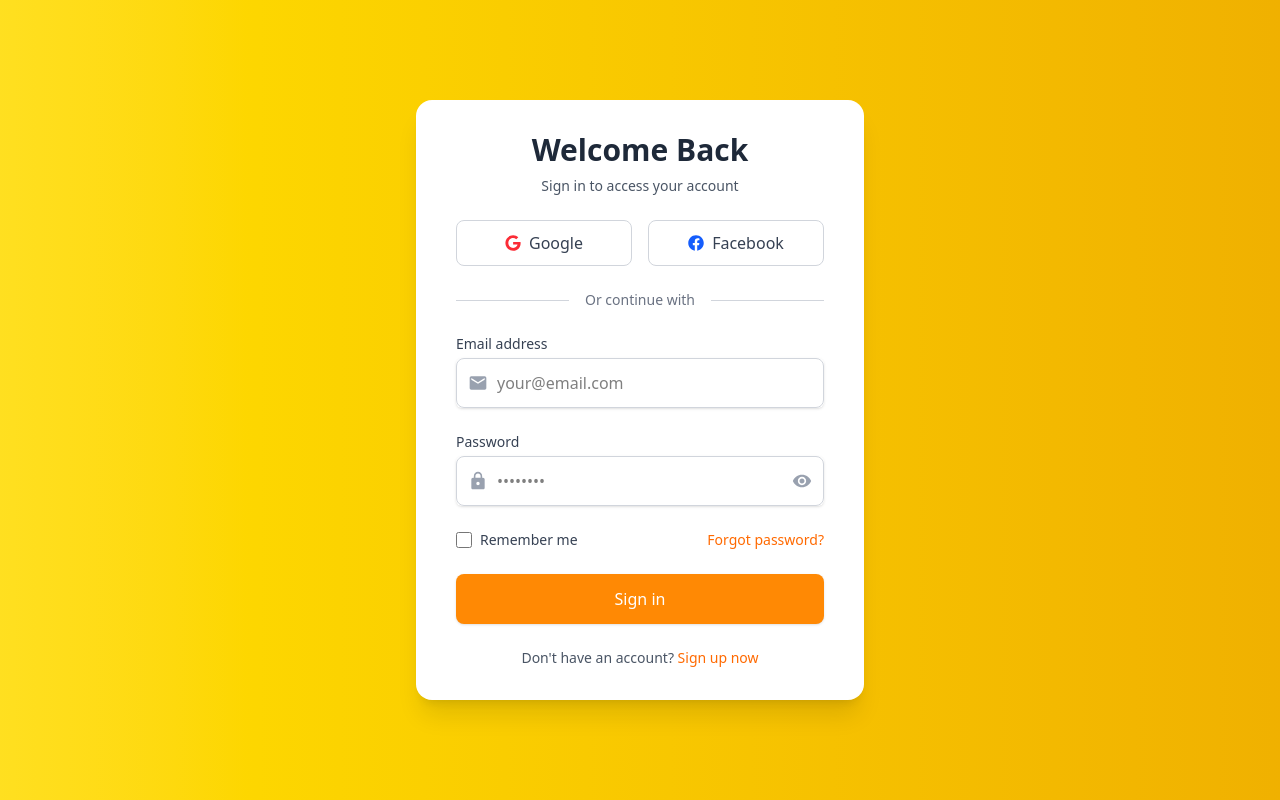
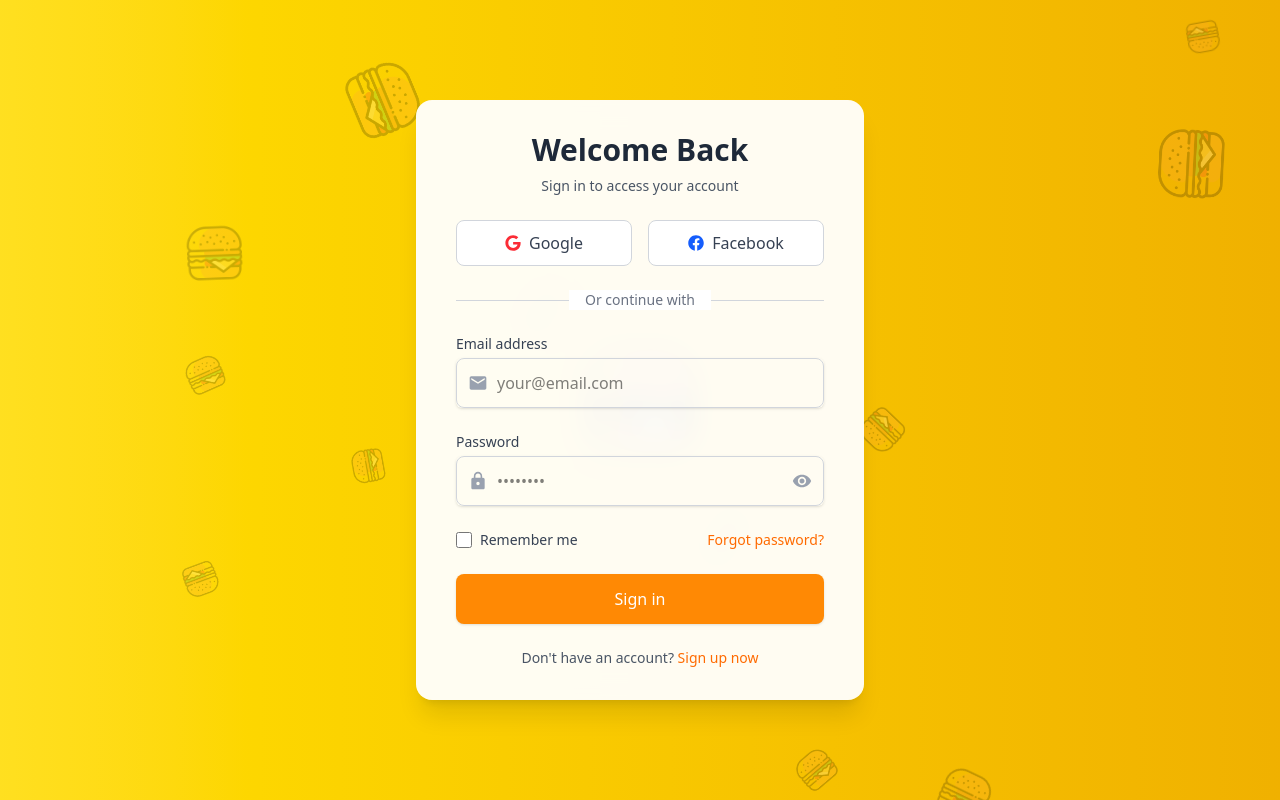
Before and after one commit to wahallu/cravely, a React (Vite) app in the folder frontend/: page /login in a window 1280 px wide. Built offline with nearby package versions, Linux system fonts and the light colour scheme.

Commit message:
add mouse follower effect and decorative elements to login and register pages; enhance styles and animations

```diff
--- a/frontend/src/User/login.jsx
+++ b/frontend/src/User/login.jsx
@@ -1,13 +1,59 @@
-import React, { useState } from 'react'
+import React, { useState, useEffect, useRef, useMemo } from 'react'
 import { Link } from 'react-router-dom'
 import { MdEmail, MdLock, MdVisibility, MdVisibilityOff } from 'react-icons/md'
 import { FaGoogle, FaFacebook } from 'react-icons/fa'
+import { frame, motion, useSpring } from 'motion/react'
+import hamburger from '/hamburger_icon.png'
+
+const spring = { damping: 3, stiffness: 50, restDelta: 0.001 };
+
+function useFollowPointer(ref) {
+    const x = useSpring(0, spring);
+    const y = useSpring(0, spring);
+
+    useEffect(() => {
+        if (!ref.current) return;
+
+        const handlePointerMove = ({ clientX, clientY }) => {
+            const element = ref.current;
+
+            frame.read(() => {
+                x.set(clientX - element.offsetLeft - element.offsetWidth / 2);
+                y.set(clientY - element.offsetTop - element.offsetHeight / 2);
+            });
+        };
+
+        window.addEventListener("pointermove", handlePointerMove);
+
+        return () => {
+            window.removeEventListener("pointermove", handlePointerMove);
+        };
+    }, [x, y]);
+
+    return { x, y };
+}
 
 export default function Login() {
   const [email, setEmail] = useState('')
   const [password, setPassword] = useState('')
   const [showPassword, setShowPassword] = useState(false)
   const [rememberMe, setRememberMe] = useState(false)
+
+  // Create refs for the follow pointer effect
+  const hamburgerRef = useRef(null);
+  const { x, y } = useFollowPointer(hamburgerRef);
+
+  // Create static hamburger positions with useMemo to prevent re-generation on re-renders
+  const backgroundHamburgers = useMemo(() => {
+    return Array.from({ length: 12 }).map((_, index) => ({
+      id: index,
+      left: `${Math.random() * 100}%`,
+      top: `${Math.random() * 100}%`,
+      width: `${30 + Math.random() * 50}px`,
+      height: `${30 + Math.random() * 50}px`,
+      rotation: Math.random() * 360
+    }));
+  }, []); // Empty dependency array means this runs once on mount
 
   const handleSubmit = (e) => {
     e.preventDefault()
@@ -16,8 +62,52 @@ export default function Login() {
   }
 
   return (
-    <div className="min-h-screen bg-gradient-to-r from-yellow-300 to-yellow-500 flex items-center justify-center py-12 px-4 sm:px-6 lg:px-8">
-      <div className="max-w-md w-full bg-white rounded-2xl shadow-xl overflow-hidden">
+    <div className="min-h-screen bg-gradient-to-r from-yellow-300 to-yellow-500 flex items-center justify-center py-12 px-4 sm:px-6 lg:px-8 relative overflow-hidden">
+      {/* Mouse follower element */}
+      <motion.div
+        ref={hamburgerRef}
+        style={{
+          x,
+          y,
+          position: 'absolute',
+          zIndex: 0,
+          pointerEvents: 'none'
+        }}
+        className="opacity-70"
+      >
+        <img
+          src={hamburger}
+          alt=""
+          className="w-28 h-28 object-contain"
+        />
+      </motion.div>
+
+      {/* Additional decorative hamburgers - FIXED POSITIONS */}
+      <div className="absolute inset-0 overflow-hidden" aria-hidden="true">
+        {backgroundHamburgers.map((burger) => (
+          <div
+            key={burger.id}
+            className="absolute opacity-20"
+            style={{
+              left: burger.left,
+              top: burger.top,
+              width: burger.width,
+              height: burger.height,
+              transform: `rotate(${burger.rotation}deg)`,
+              zIndex: 0
+            }}
+          >
+            <img
+              src={hamburger}
+              alt=""
+              className="w-full h-full object-contain"
+            />
+          </div>
+        ))}
+      </div>
+
+      {/* Login card */}
+      <div className="max-w-md w-full bg-white/95 backdrop-blur-md rounded-2xl shadow-xl overflow-hidden relative z-10">
         <div className="px-6 py-8 sm:px-10">
           <div className="text-center mb-6">
             <h2 className="text-3xl font-extrabold text-gray-800">Welcome Back</h2>
@@ -137,7 +227,7 @@ export default function Login() {
             <div>
               <button
                 type="submit"
-                className="w-full flex justify-center py-3 px-4 border border-transparent rounded-lg shadow-sm text-white bg-orange-400 hover:bg-orange-600 focus:outline-none focus:ring-2 focus:ring-offset-2 focus:ring-orange-400 transition-colors"
+                className="w-full flex justify-center py-3 px-4 border border-transparent rounded-lg shadow-sm text-white bg-orange-400 hover:bg-orange-600 focus:outline-none focus:ring-2 focus:ring-offset-2 focus:ring-orange-400 transition-colors duration-300 transform hover:-translate-y-1 hover:shadow-lg"
               >
                 Sign in
               </button>
--- a/frontend/src/User/register.jsx
+++ b/frontend/src/User/register.jsx
@@ -1,7 +1,37 @@
-import React, { useState, useEffect } from 'react'
+import React, { useState, useEffect, useRef, useMemo } from 'react'
 import { Link } from 'react-router-dom'
 import { MdEmail, MdLock, MdPerson, MdPhone, MdVisibility, MdVisibilityOff, MdError } from 'react-icons/md'
 import { FaGoogle, FaFacebook, FaCheck } from 'react-icons/fa'
+import { frame, motion, useSpring } from 'motion/react'
+import hamburger from '/hamburger_icon.png'
+
+const spring = { damping: 3, stiffness: 50, restDelta: 0.001 };
+
+function useFollowPointer(ref) {
+  const x = useSpring(0, spring);
+  const y = useSpring(0, spring);
+
+  useEffect(() => {
+    if (!ref.current) return;
+
+    const handlePointerMove = ({ clientX, clientY }) => {
+      const element = ref.current;
+
+      frame.read(() => {
+        x.set(clientX - element.offsetLeft - element.offsetWidth / 2);
+        y.set(clientY - element.offsetTop - element.offsetHeight / 2);
+      });
+    };
+
+    window.addEventListener("pointermove", handlePointerMove);
+
+    return () => {
+      window.removeEventListener("pointermove", handlePointerMove);
+    };
+  }, [x, y]);
+
+  return { x, y };
+}
 
 export default function Register() {
   const [formData, setFormData] = useState({
@@ -22,6 +52,22 @@ export default function Register() {
     number: false,
     special: false
   })
+
+  // Create ref for the follow pointer effect
+  const hamburgerRef = useRef(null);
+  const { x, y } = useFollowPointer(hamburgerRef);
+
+  // Generate static background hamburger positions once with useMemo
+  const backgroundHamburgers = useMemo(() => {
+    return Array.from({ length: 12 }).map((_, index) => ({
+      id: index,
+      left: `${Math.random() * 100}%`,
+      top: `${Math.random() * 100}%`,
+      width: `${30 + Math.random() * 50}px`,
+      height: `${30 + Math.random() * 50}px`,
+      rotation: Math.random() * 360
+    }));
+  }, []); // Empty dependency array means this runs once on mount
 
   // Format phone number while typing
   const formatPhoneNumber = (value) => {
@@ -125,8 +171,51 @@ export default function Register() {
   }
 
   return (
-    <div className="min-h-screen bg-gradient-to-r from-yellow-300 to-yellow-500 flex items-center justify-center py-12 px-4 sm:px-6 lg:px-8">
-      <div className="max-w-lg w-full bg-white rounded-2xl shadow-xl overflow-hidden">
+    <div className="min-h-screen bg-gradient-to-r from-yellow-300 to-yellow-500 flex items-center justify-center py-12 px-4 sm:px-6 lg:px-8 relative overflow-hidden">
+      {/* Mouse follower hamburger */}
+      <motion.div
+        ref={hamburgerRef}
+        style={{
+          x,
+          y,
+          position: 'absolute',
+          zIndex: 0,
+          pointerEvents: 'none'
+        }}
+        className="opacity-70"
+      >
+        <img
+          src={hamburger}
+          alt=""
+          className="w-28 h-28 object-contain"
+        />
+      </motion.div>
+
+      {/* Additional decorative hamburgers with fixed positions */}
+      <div className="absolute inset-0 overflow-hidden" aria-hidden="true">
+        {backgroundHamburgers.map((burger) => (
+          <div
+            key={burger.id}
+            className="absolute opacity-20"
+            style={{
+              left: burger.left,
+              top: burger.top,
+              width: burger.width,
+              height: burger.height,
+              transform: `rotate(${burger.rotation}deg)`,
+              zIndex: 0
+            }}
+          >
+            <img
+              src={hamburger}
+              alt=""
+              className="w-full h-full object-contain"
+            />
+          </div>
+        ))}
+      </div>
+
+      <div className="max-w-lg w-full bg-white/95 backdrop-blur-md rounded-2xl shadow-xl overflow-hidden relative z-10">
         <div className="px-6 py-8 sm:px-10">
           <div className="text-center mb-6">
             <h2 className="text-3xl font-extrabold text-gray-800">Create an Account</h2>
@@ -405,7 +494,7 @@ export default function Register() {
               <button
                 type="submit"
                 disabled={!acceptTerms}
-                className={`w-full flex justify-center py-3 px-4 border border-transparent rounded-lg shadow-sm text-white ${!acceptTerms ? 'bg-gray-400 cursor-not-allowed' : 'bg-orange-400 hover:bg-orange-600'} focus:outline-none focus:ring-2 focus:ring-offset-2 focus:ring-orange-400 transition-colors`}
+                className={`w-full flex justify-center py-3 px-4 border border-transparent rounded-lg shadow-sm text-white ${!acceptTerms ? 'bg-gray-400 cursor-not-allowed' : 'bg-orange-400 hover:bg-orange-600'} focus:outline-none focus:ring-2 focus:ring-offset-2 focus:ring-orange-400 transition-colors duration-300 transform hover:-translate-y-1 hover:shadow-lg`}
               >
                 Create Account
               </button>
```
Also changed, not shown: frontend/public/hamburger_icon.png (added).
